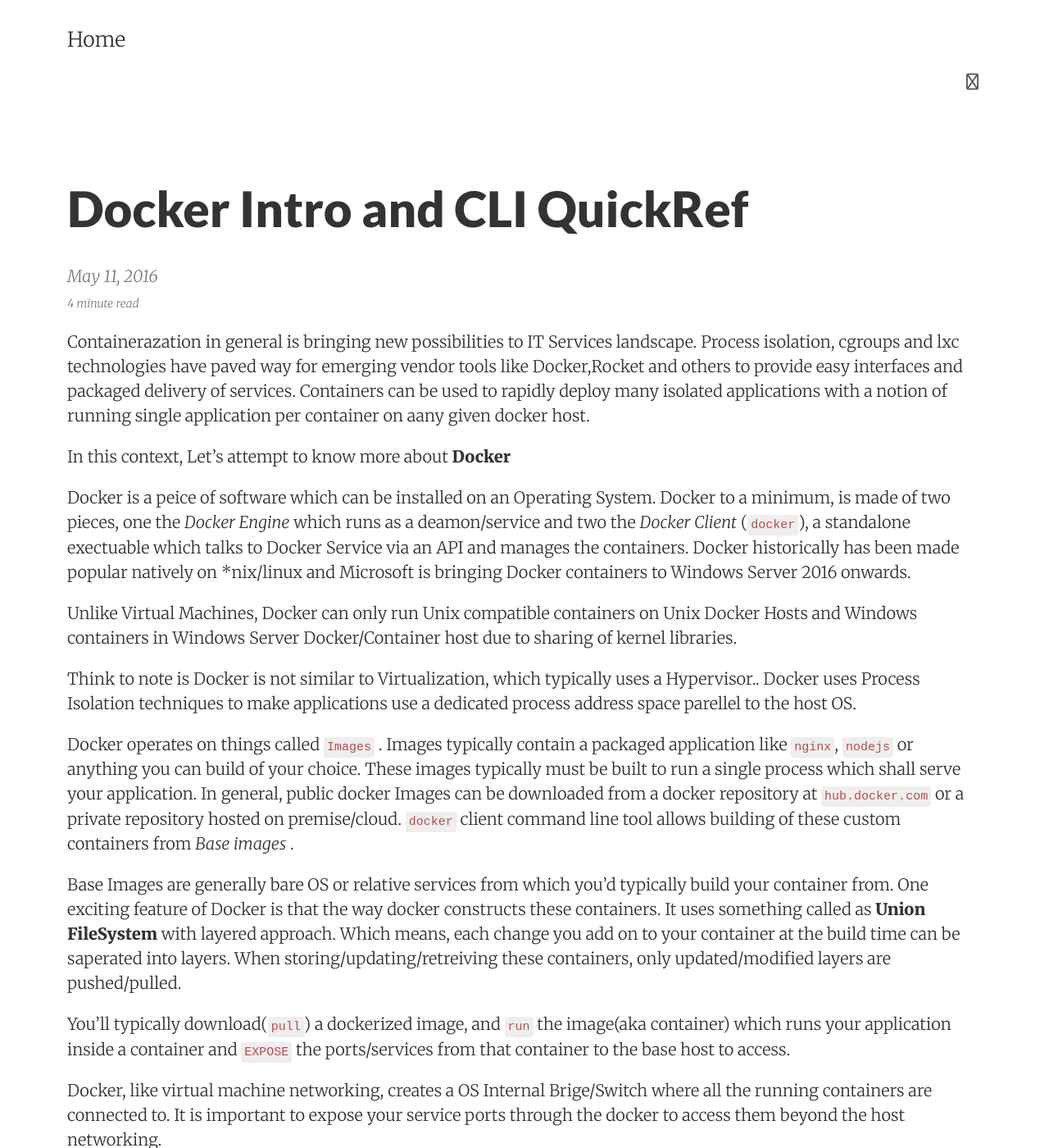
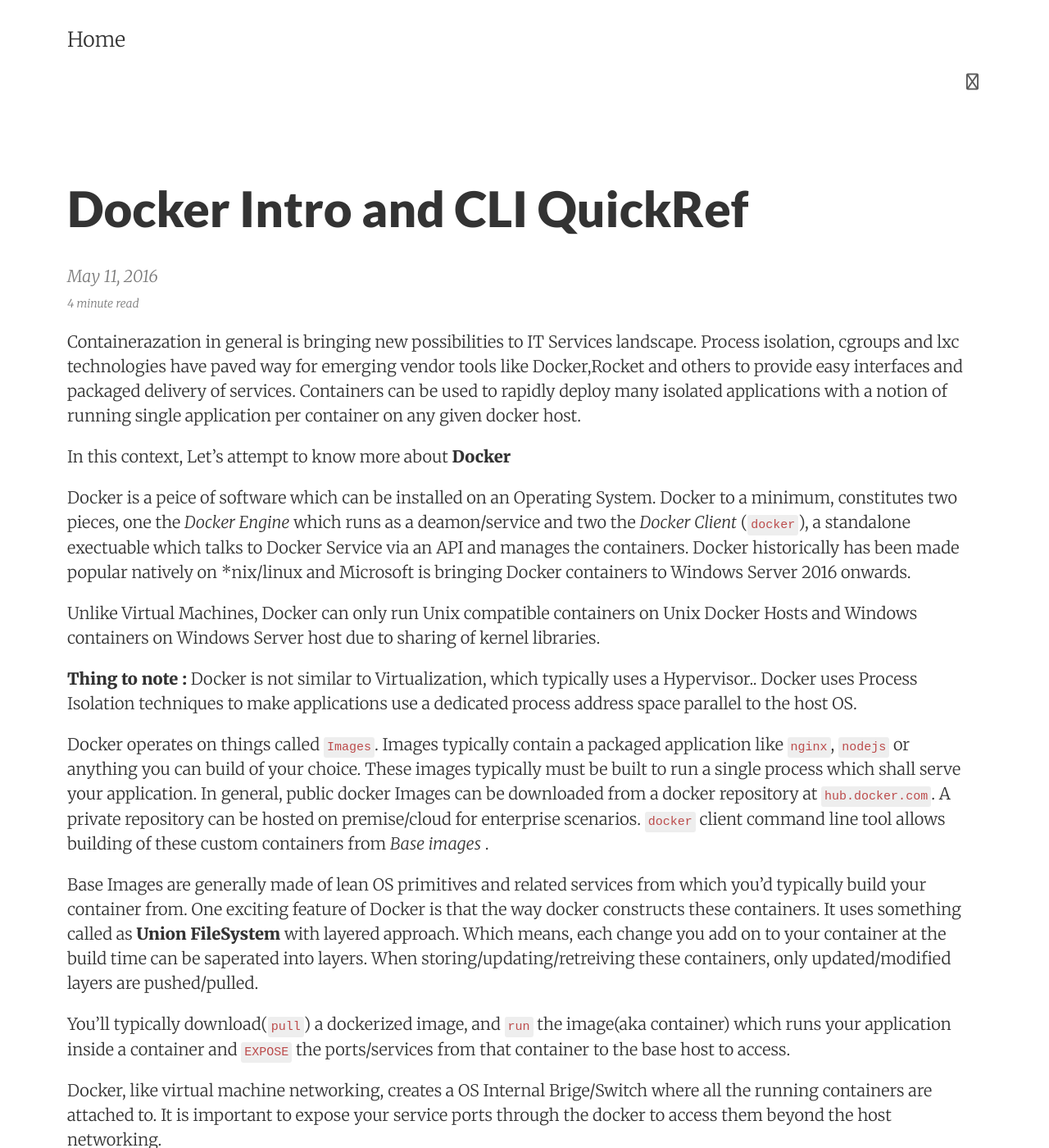
Before and after one commit to gitkalz/kalzi.github.io, a Jekyll site: the page built from _posts/2016-5-11-docker-intro-cli-quickref.markdown, in a window 1280 px wide and 1400 px high. Shown: the whole window at 82% size. Built offline with Jekyll 4.4.1, drawn with Linux system fonts in a browser that asks for light colours; nearby versions of some CDN libraries; some web fonts are replaced; comment, search, counter and statistics services are not loaded; some of the changed text lies outside the part shown.

Commit message:
Docker page

```diff
--- a/_posts/2016-5-11-docker-intro-cli-quickref.markdown
+++ b/_posts/2016-5-11-docker-intro-cli-quickref.markdown
@@ -3,26 +3,26 @@ layout: post
 title: "Docker Intro and CLI QuickRef"
 date: "2016-05-11"
 comments: true
-categories: Ref
+categories: docker
 ---
 
-Containerazation in general is bringing new possibilities to IT Services landscape. Process isolation, cgroups and lxc technologies have paved way for emerging vendor tools like Docker,Rocket and others to provide easy interfaces and packaged delivery of services. Containers can be used to rapidly deploy many isolated applications with a notion of running single application per container on aany given docker host.
+Containerazation in general is bringing new possibilities to IT Services landscape. Process isolation, cgroups and lxc technologies have paved way for emerging vendor tools like Docker,Rocket and others to provide easy interfaces and packaged delivery of services. Containers can be used to rapidly deploy many isolated applications with a notion of running single application per container on any given docker host.
 
 In this context, Let's attempt to know more about **Docker**
 
-Docker is a peice of software which can be installed on an Operating System. Docker to a minimum, is made of two pieces, one the _Docker Engine_ which runs as a deamon/service and two the _Docker Client_ (`docker`), a standalone exectuable which talks to Docker Service via an API and manages the containers. Docker historically has been made popular natively on *nix/linux and Microsoft is bringing Docker containers to Windows Server 2016 onwards.
+Docker is a peice of software which can be installed on an Operating System. Docker to a minimum, constitutes two pieces, one the _Docker Engine_ which runs as a deamon/service and two the _Docker Client_ (`docker`), a standalone exectuable which talks to Docker Service via an API and manages the containers. Docker historically has been made popular natively on *nix/linux and Microsoft is bringing Docker containers to Windows Server 2016 onwards.
 
-Unlike Virtual Machines, Docker can only run Unix compatible containers on Unix Docker Hosts and Windows containers in Windows Server Docker/Container host due to sharing of kernel libraries.
+Unlike Virtual Machines, Docker can only run Unix compatible containers on Unix Docker Hosts and Windows containers on Windows Server host due to sharing of kernel libraries.
 
-Think to note is Docker is not similar to Virtualization, which typically uses a Hypervisor.. Docker uses Process Isolation techniques to make applications use a dedicated process address space parellel to the host OS.
+**Thing to note :** Docker is not similar to Virtualization, which typically uses a Hypervisor.. Docker uses Process Isolation techniques to make applications use a dedicated process address space parallel to the host OS.
 
-Docker operates on things called `Images` . Images typically contain a packaged application like `nginx`, `nodejs` or anything you can build of your choice. These images typically must be built to run a single process which shall serve your application.  In general, public docker Images can be downloaded from a docker repository at `hub.docker.com` or a private repository hosted on premise/cloud. `docker` client command line tool allows building of these custom containers from *Base images* .
+Docker operates on things called `Images`. Images typically contain a packaged application like `nginx`, `nodejs` or anything you can build of your choice. These images typically must be built to run a single process which shall serve your application.  In general, public docker Images can be downloaded from a docker repository at `hub.docker.com`.  A private repository can be hosted on premise/cloud for enterprise scenarios. `docker` client command line tool allows building of these custom containers from *Base images* .
 
-Base Images are generally bare OS or relative services from which you'd typically build your container from. One exciting feature of Docker is that the way docker constructs these containers. It uses something called as __Union FileSystem__ with layered approach. Which means, each change you add on to your container at the build time can be saperated into layers. When storing/updating/retreiving these containers, only updated/modified layers are pushed/pulled.
+Base Images are generally made of lean OS primitives and related services from which you'd typically build your container from. One exciting feature of Docker is that the way docker constructs these containers. It uses something called as __Union FileSystem__ with layered approach. Which means, each change you add on to your container at the build time can be saperated into layers. When storing/updating/retreiving these containers, only updated/modified layers are pushed/pulled.
 
 You'll typically download(`pull`) a dockerized image, and `run` the image(aka container) which runs your application inside a container and `EXPOSE` the ports/services from that container to the base host to access.
 
-Docker, like virtual machine networking, creates a OS Internal Brige/Switch where all the running containers are connected to. It is important to expose your service ports through the docker to access them beyond the host networking.
+Docker, like virtual machine networking, creates a OS Internal Brige/Switch where all the running containers are attached to. It is important to expose your service ports through the docker to access them beyond the host networking.
 
 More detailed understanding of Docker can be found at docker docs or [HERE](http://etherealmind.com/basics-docker-containers-hypervisors-coreos/)
 
@@ -84,7 +84,7 @@ Quick and easy install scripted installation on Linux based systems
 ##### Container Admin Ops
 ---
 
-|             Command            | Description                                                                    |
+|             #####Command            | Description                                                                    |
 |:------------------------------:|--------------------------------------------------------------------------------|
 | `docker ps -a`                   | List all containers in CREATE/STOPPED/RUNNING States                           |
 | `docker logs -f <containername>` | Shows logs from the container, -f continuous tail                              |
```
Also changed, not shown: other parts of _posts/2016-5-11-docker-intro-cli-quickref.markdown (+2 -0 lines).
